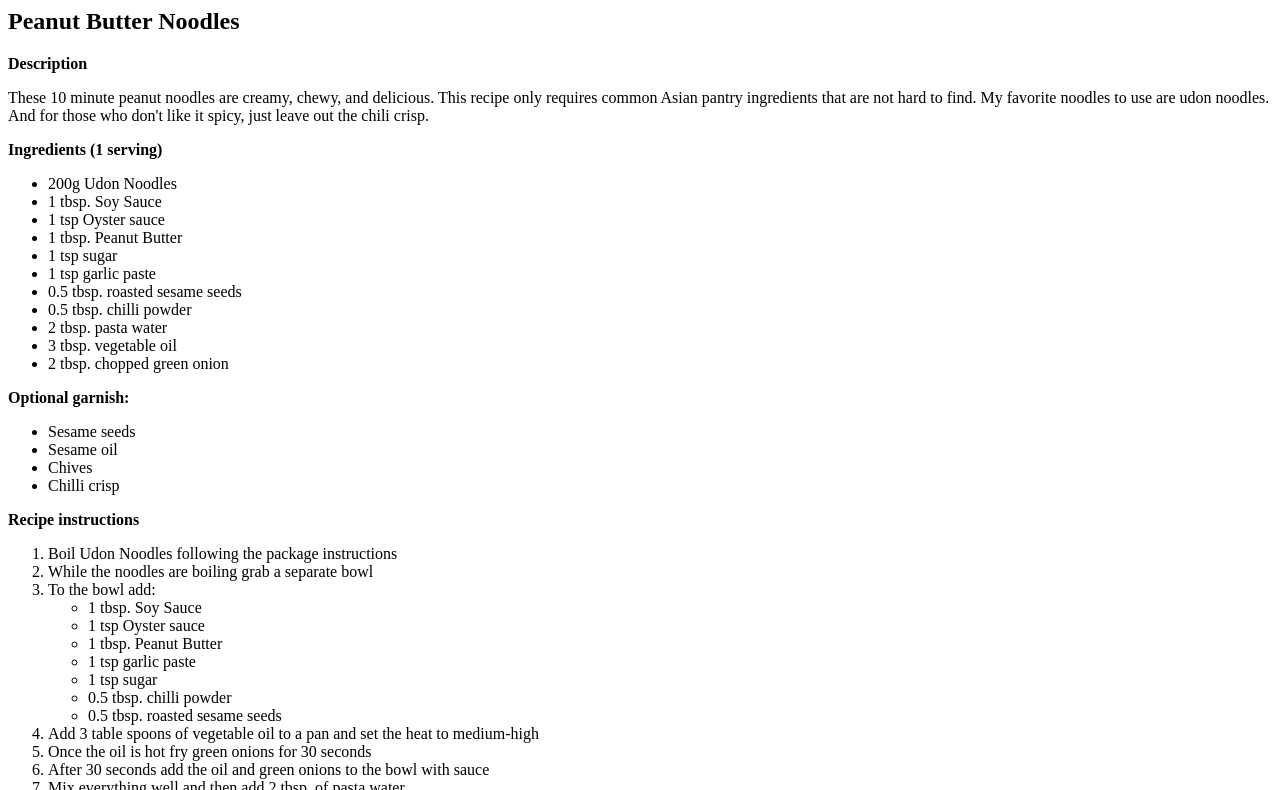
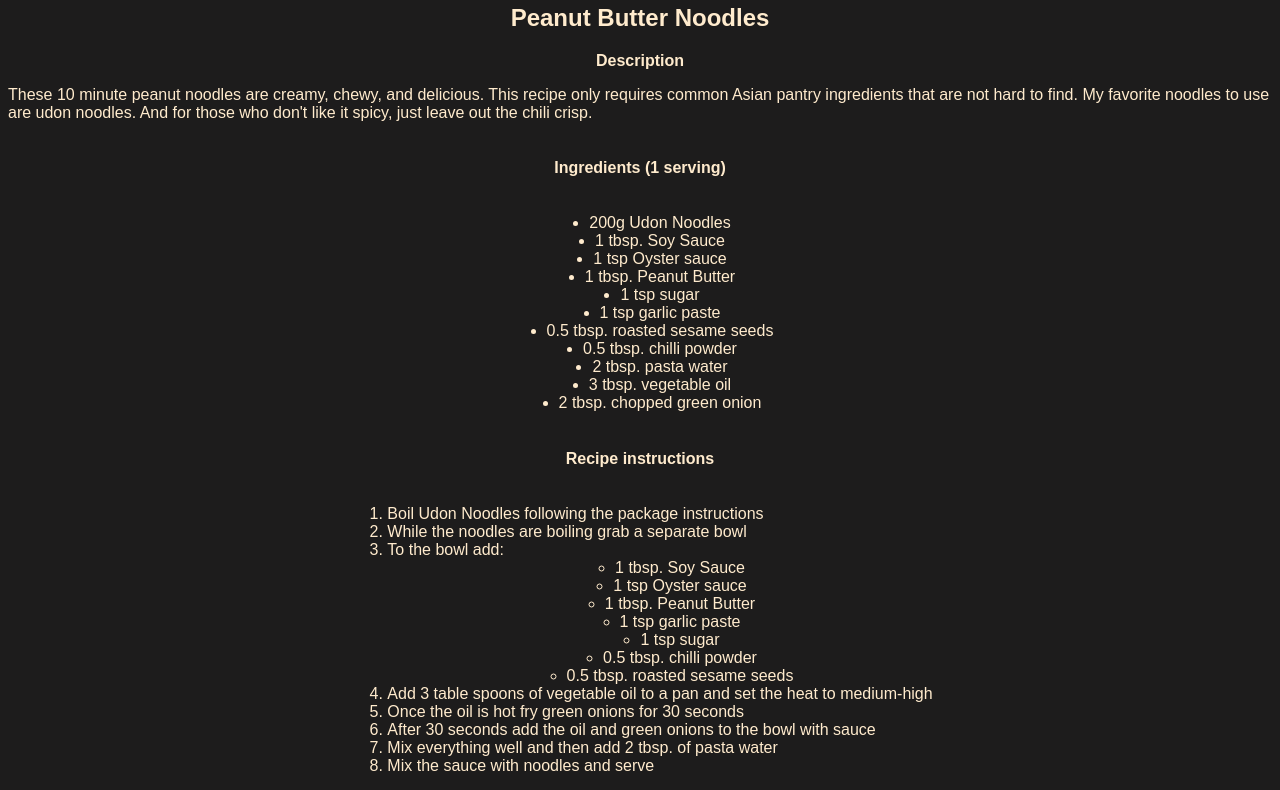
Before and after one commit to AdrianChojnowski/odin-recipes, a plain HTML site: page recipes/peanut_butter_noodles.html in a window 1280 px wide. Shown: the part 324-1114 px from the top of the page. Drawn offline with Linux system fonts and the light colour scheme; files that its build step writes are made by us from their sources; files whose address does not match are found by name.

Commit message:
Added style.css

```diff
--- a/recipes/peanut_butter_noodles.html
+++ b/recipes/peanut_butter_noodles.html
@@ -3,17 +3,18 @@
     <head>
         <meta charset="utf-8">
         <title>Odin Recipes</title>
+        <link rel="stylesheet" href="/home/asteriel/repos/odin-recipes/style.css">
     </head>
-    <body>
-        <div>
+    <body class="recipe">
         <img src="https://img.youtube.com/vi/0UgfN8vB29U/sddefault.jpg">
         <h2>Peanut Butter Noodles</h2>
+        <div class="description">
         <b>Description</b>
         <p>These 10 minute peanut noodles are creamy, chewy, and delicious.
         This recipe only requires common Asian pantry ingredients that are not hard to find.
         My favorite noodles to use are udon noodles.
         And for those who don't like it spicy, just leave out the chili crisp.</p>
-        <b>Ingredients (1 serving)</b>
+        <h4>Ingredients (1 serving)</h4>
         <ul>
             <li>200g Udon Noodles</li>
             <li>1 tbsp. Soy Sauce</li>
@@ -28,16 +29,7 @@
             <li>2 tbsp. chopped green onion</li>
         </ul>
         </div>
-        <div>
-        <b>Optional garnish:</b>
-            <ul>
-                <li>Sesame seeds</li>
-                <li>Sesame oil</li>
-                <li>Chives</li>
-                <li>Chilli crisp</li>
-            </ul
-        </div>
-        <b>Recipe instructions</b>
+        <h4>Recipe instructions</h4>
         <ol>
             <li>Boil Udon Noodles following the package instructions </li>
             <li>While the noodles are boiling grab a separate bowl</li>
--- /dev/null
+++ b/style.css
@@ -0,0 +1,36 @@
+body {
+    background-color: rgb(29, 28, 28) !important;
+    color: blanchedalmond !important;
+    font-family: sans-serif;
+    display: flex !important;
+    flex-direction: column!important;
+    justify-content: center;
+    align-items: center;
+}
+
+body.recipe {
+    display: flex !important;
+    flex-direction: column !important;
+    justify-content: center !important;
+    align-items: center !important;
+}
+
+div.description, ul {
+    display: flex !important;
+    flex-direction: column !important;
+    justify-content: center;
+    align-items: center;
+}
+
+a {
+    color: rgb(190, 26, 190)!important;
+    justify-content: center;
+    align-items: center;
+}
+
+ol ul.bowl {
+    display: flex;
+    flex-direction: column !important;
+    justify-content: flex-start !important;
+    align-items: flex-start !important;
+}
```
Also changed, not shown: index.html (+1 -0 lines).
